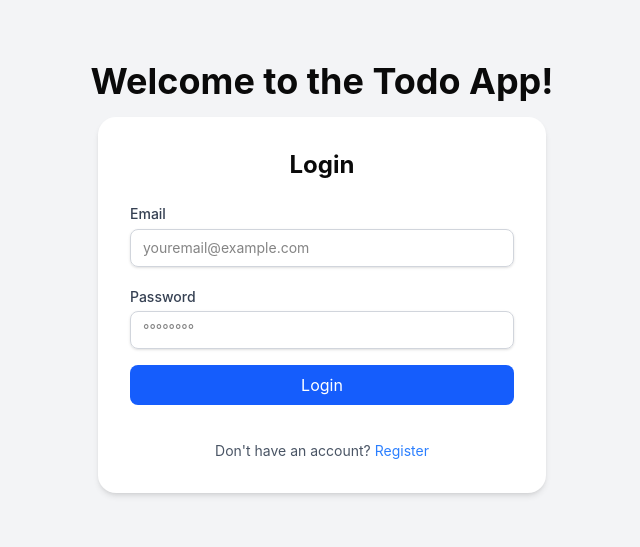
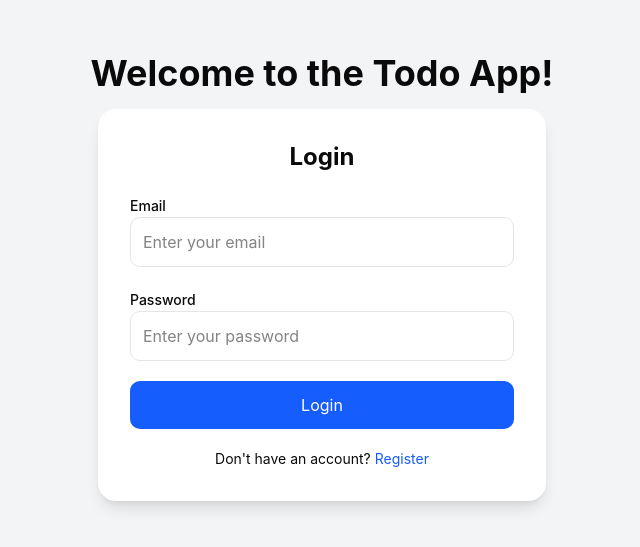
Before and after one commit to alishababar/todo-app-alisha, a Next.js app: page / in a window 1280 px wide. Shown: the part 123-670 px from the top of the page, without its empty margins (318-958 px from the left). Built offline with nearby package versions, Linux system fonts and the light colour scheme.

Commit message:
Added register feature

```diff
--- /dev/null
+++ b/app/login/page.tsx
@@ -0,0 +1,8 @@
+import LoginForm from "@/components/ui/auth/register-form";
+export default function Login() {
+    return (
+        <div>
+            <LoginForm></LoginForm>
+        </div>
+    );
+}
--- a/app/page.tsx
+++ b/app/page.tsx
@@ -1,9 +1,12 @@
 import Image from "next/image";
 import Login from "@/components/ui/auth/login-form";
+import RegisterForm from "@/components/ui/auth/register-form";
+import Register from "./register/page";
+
 
 export default function Home() {
   return (
-    <div className="min-h-screen flex flex-col items-center justify-center bg-gray-100">
+    <div className="flex flex-col items-center justify-center bg-gray-100 min-h-screen p-12">
       <h1 className="text-4xl font-bold mb-4 text-center">Welcome to the Todo App!</h1>
       <Login />
     </div>
--- /dev/null
+++ b/app/register/page.tsx
@@ -0,0 +1,8 @@
+import RegisterForm from "@/components/ui/auth/register-form";
+export default function Register() {
+    return (
+        <div>
+            <RegisterForm></RegisterForm>
+        </div>
+    );
+}
--- a/components/ui/auth/login-form.tsx
+++ b/components/ui/auth/login-form.tsx
@@ -1,57 +1,59 @@
+
 "use client";
 
 import { useState } from "react";
 
-export default function Login() {
+export default function LoginForm() {
   const [email, setEmail] = useState("");
   const [password, setPassword] = useState("");
 
   const handleSubmit = (e: React.FormEvent) => {
     e.preventDefault();
-        // Handle login logic here
-        console.log("Email:", email);
-        console.log("Password:", password);
+    console.log({ email, password });
   };
 
   return (
-        <form onSubmit={handleSubmit}
-         className="bg-white p-8 rounded-2xl shadow-md w-full max-w-md space-y-5">
+    <form
+      onSubmit={handleSubmit}
+      className="w-full max-w-md bg-white p-8 rounded-2xl shadow-lg space-y-5"
+    >
       <h2 className="text-2xl font-bold text-center">Login</h2>
+
       <div className="space-y-2">
-                <label htmlFor="email" className=" text-sm font-medium text-gray-700">Email</label>
+        <label className="text-sm font-medium">Email</label>
         <input
-
           type="email"
-                    id="email"
+          className="w-full p-3 border rounded-lg focus:ring-2 focus:ring-blue-500 outline-none"
           value={email}
           onChange={(e) => setEmail(e.target.value)}
-                    className="mt-1 block w-full px-3 py-2 border border-gray-300 rounded-md shadow-sm outline-none focus:outline-none focus:ring-blue-500 focus:border-blue-500 sm:text-sm"
+          placeholder="Enter your email"
           required
-                    placeholder="youremail@example.com"
         />
       </div>
-            <div className="mb-4">
-                <label htmlFor="password" className="block text-sm font-medium text-gray-700">Password</label>
+
+      <div className="space-y-2">
+        <label className="text-sm font-medium">Password</label>
         <input
           type="password"
-                    id="password"
+          className="w-full p-3 border rounded-lg focus:ring-2 focus:ring-blue-500 outline-none"
           value={password}
           onChange={(e) => setPassword(e.target.value)}
-                    className="mt-1 block w-full px-3 py-2 border border-gray-300 rounded-md shadow-sm focus:outline-none focus:ring-blue-500 focus:border-blue-500 sm:text-sm"
+          placeholder="Enter your password"
           required
-                    placeholder="°°°°°°°°"
         />
       </div>
+
       <button
-
         type="submit"
-                className="w-full bg-blue-600 text-white py-2 px-4 rounded-md hover:bg-blue-700 transition focus:outline-none focus:ring-2 focus:ring-blue-500 focus:ring-offset-2"
+        className="w-full py-3 bg-blue-600 text-white rounded-lg hover:bg-blue-700 transition"
       >
         Login
       </button>
-
-            <p className="mt-4 text-sm text-gray-600 text-center">
-                Don't have an account? <a href="register" className="text-blue-500 hover:underline">Register</a>
+      <p className="text-sm text-center">
+        Don't have an account?{" "}
+        <a href="/register" className="text-blue-600 hover:underline">
+          Register
+        </a>
       </p>
     </form>
   );
--- /dev/null
+++ b/components/ui/auth/register-form.tsx
@@ -0,0 +1,105 @@
+"use client";
+
+import { useState } from "react";
+
+export default function RegisterForm() {
+    const [email, setEmail] = useState("");
+    const [password, setPassword] = useState("");
+    const [confirmPassword, setConfirmPassword] = useState("");
+    const [emailFocused, setEmailFocused] = useState(false);
+    const [passwordFocused, setPasswordFocused] = useState(false);
+    const [confirmPasswordFocused, setConfirmPasswordFocused] = useState(false);
+
+    const inputStyle = (focused: boolean) => ({
+        width: "100%",
+        padding: "10px",
+        border: `1.5px solid ${focused ? "#2d5fa8" : "#e4e8f0"}`,
+        borderRadius: "12px",
+        fontSize: "0.95rem",
+        backgroundColor: "#fff",
+        color: "#1a2540",
+        outline: "none",
+        boxShadow: focused ? "0 0 0 3px rgba(45, 95, 168, 0.2)" : "none",
+        transition: "border-color 0.2s, box-shadow 0.2s",
+        fontFamily: "inherit",
+    });
+
+    return (
+        <html lang="en">
+            <body>
+
+        <div
+            style={{
+                minHeight: "100vh",
+                display: "flex",
+                maxWidth: "100vw",
+                alignItems: "center",
+                justifyContent: "center",
+                background: "#f0f4ff",
+                fontFamily: "DM Sans, Segoe UI, sans-serif",
+            }}
+        >
+
+            <style>{`
+                @import url('https://fonts.googleapis.com/css2?family=DM+Sans:wght@400;500;700&display=swap');
+                @keyframes rise {
+                from {
+                    transform: translateY(24px)scale(0.97);}
+                    to { opacity: 1; transform: translateY(0) scale(1);}
+            }
+                    .tf-btn {
+                        display: block;
+                        width: 100%;
+                        padding: 15px;
+                        background : #2d5fa8;
+                        color: #fff;
+                        border: none;
+                        border-radius: 12px;
+                        font-size: 1rem;
+                        font-weight: 500;
+                        cursor: pointer;
+                        transition: background-color 0.2s;
+                    }
+                    .tf-btn:hover {
+                        background-color: #2d5fa8;
+                    }
+            `}</style>
+            <div style={{ width: "360px", padding: "40px", background: "#fff", borderRadius: "16px", boxShadow: "0 4px 12px rgba(0, 0, 0, 0.1)" }}>
+                <h2 style={{ fontSize: "1.5rem", fontWeight: "700", marginBottom: "24px", textAlign: "center" }}>Create an Account</h2>
+                <div style={{ display: "flex", flexDirection: "column", gap: "16px" }}>
+                    <input
+                        type="email"
+                        placeholder="Email"
+                        value={email}
+                        onChange={(e) => setEmail(e.target.value)}
+                        onFocus={() => setEmailFocused(true)}
+                        onBlur={() => setEmailFocused(false)}
+                        style={inputStyle(emailFocused)}
+                    />
+                    <input
+                        type="password"
+                        placeholder="Password"
+                        value={password}
+                        onChange={(e) => setPassword(e.target.value)}
+                        onFocus={() => setPasswordFocused(true)}
+                        onBlur={() => setPasswordFocused(false)}
+                        style={inputStyle(passwordFocused)}
+                    />
+                    <input
+
+                        type="password"
+                        placeholder="Confirm Password"
+                        value={confirmPassword}
+                        onChange={(e) => setConfirmPassword(e.target.value)}
+                        onFocus={() => setConfirmPasswordFocused(true)}
+                        onBlur={() => setConfirmPasswordFocused(false)}
+                        style={inputStyle(confirmPasswordFocused)}
+                    />
+                    <button className="tf-btn">Register</button>
+                </div>
+            </div>
+        </div>
+            </body>
+        </html>
+    );
+}
```
Lines whose indentation alone changed are shown as unchanged.
